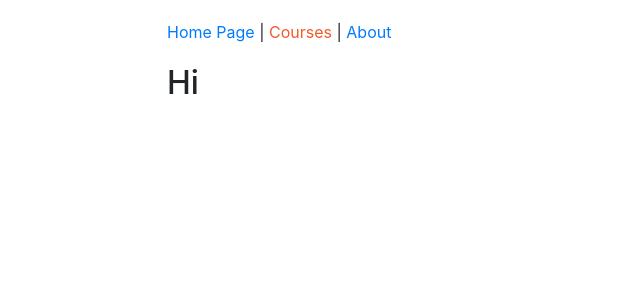
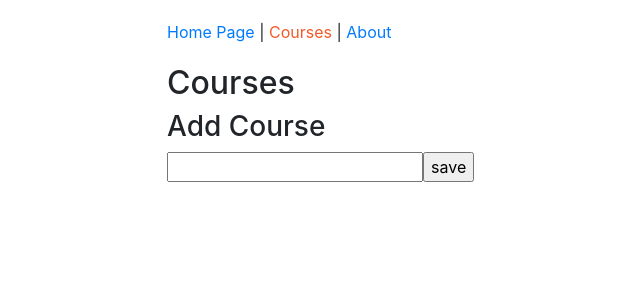
Before and after one commit to Michael-IRL/ReactRedux, a React app: page /courses in a window 1280 px wide. Shown: the top 300 px of the page, without its empty margins (63-703 px from the left). Built offline with nearby package versions, Linux system fonts and the light colour scheme.

Commit message:
Add form to Coursespages

```diff
--- a/src/component/courses/CoursesPages.js
+++ b/src/component/courses/CoursesPages.js
@@ -1,8 +1,35 @@
 import React, { Component } from 'react';
 
 class CoursesPages extends Component {
+	state = {
+		course: {
+			title: '',
+		},
+	};
+
+	handleChange = event => {
+		const course = { ...this.state.course, title: event.target.value };
+		this.setState({ course: course });
+	};
+
+	handleSubmit = event => {
+		event.preventDefault();
+		alert(this.state.course.title);
+	};
+
 	render() {
-		return <h2>Hi</h2>;
+		return (
+			<form onSubmit={this.handleSubmit}>
+				<h2>Courses</h2>
+				<h3>Add Course</h3>
+				<input
+					type='text'
+					value={this.state.course.title}
+					onChange={this.handleChange}
+				/>
+				<input type='submit' value='save' />
+			</form>
+		);
 	}
 }
 
```
